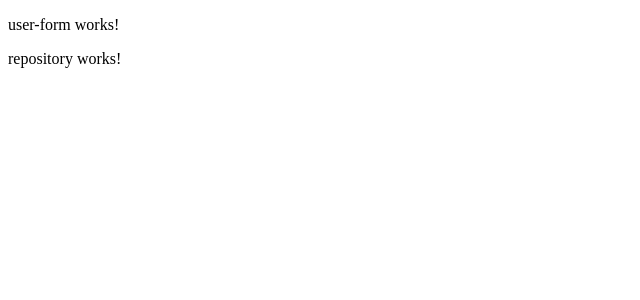
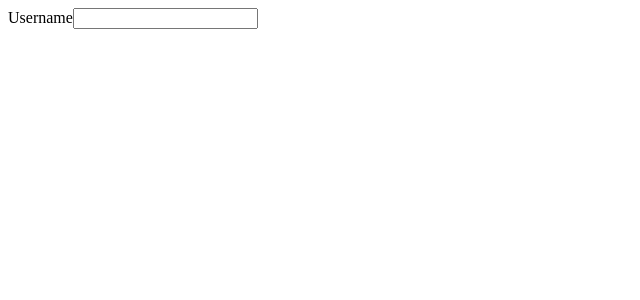
Before and after one commit to Mukabana/github-search, an Angular app: page / in a window 1280 px wide. Shown: the top 300 px of the page, without its empty margins (0-640 px from the left). Built offline with nearby package versions, Linux system fonts and the light colour scheme.

Commit message:
Add content to templates

```diff
--- a/src/app/app.module.ts
+++ b/src/app/app.module.ts
@@ -1,5 +1,6 @@
 import { BrowserModule } from '@angular/platform-browser';
 import { NgModule } from '@angular/core';
+import {FormsModule} from '@angular/forms';
 import {HttpClientModule} from '@angular/common/http';
 
 import { AppRoutingModule } from './app-routing.module';
@@ -16,6 +17,7 @@ import {RepositoryService} from './services/repository.service';
   ],
   imports: [
     BrowserModule,
+    FormsModule,
     HttpClientModule,
     AppRoutingModule
   ],
--- a/src/app/repository.ts
+++ b/src/app/repository.ts
@@ -1,2 +1,6 @@
 export class Repository {
+    public showDetails:boolean;
+    constructor(public id:number, public projectName:string, public description:string){
+      this.showDetails = false;
+    }
 }
--- a/src/app/repository/repository.component.html
+++ b/src/app/repository/repository.component.html
@@ -1,3 +1,12 @@
-<p>
-  repository works!
-</p>
+<div class="container">
+  <div class="row">
+    <div *ngFor='let repository of repositories'>
+      <ul>
+        <li>{{repository.projectName}} this project {{repository.description}}</li>
+      </ul>
+
+    </div>
+
+  </div>
+
+</div>
--- a/src/app/repository/repository.component.ts
+++ b/src/app/repository/repository.component.ts
@@ -1,4 +1,5 @@
 import { Component, OnInit } from '@angular/core';
+import {Repository} from '../repository';
 import {RepositoryService} from '../services/repository.service';
 
 
@@ -9,6 +10,7 @@ import {RepositoryService} from '../services/repository.service';
   styleUrls: ['./repository.component.css']
 })
 export class RepositoryComponent implements OnInit {
+  repositories=[]
 
   constructor() { }
 
--- a/src/app/user-form/user-form.component.html
+++ b/src/app/user-form/user-form.component.html
@@ -1,3 +1,16 @@
-<p>
-  user-form works!
-</p>
+<div class="container-fluid">
+  <div class="row">
+    <form (ngSubmit)='submitUsername()' #userForm='ngForm'>
+      <div class="form-group">
+        <label for="name">Username</label>
+        <input type="text" class="form-control" id="name" [(ngModel)]="newUser.userName" name="userName" #userName="ngModel" required>
+        <div [hidden]="userName.valid || userName.pristine" class="alert alert-danger">
+          <p>Please enter the user name</p>
+        </div>
+      </div>
+
+    </form>
+
+  </div>
+
+</div>
--- a/src/app/user-form/user-form.component.ts
+++ b/src/app/user-form/user-form.component.ts
@@ -1,4 +1,5 @@
-import { Component, OnInit } from '@angular/core';
+import { Component, OnInit, Output, EventEmitter } from '@angular/core';
+import {User} from '../user';
 
 @Component({
   selector: 'app-user-form',
@@ -7,6 +8,13 @@ import { Component, OnInit } from '@angular/core';
 })
 export class UserFormComponent implements OnInit {
 
+newUser=new User(0,"","","");
+@Output() addUser=new EventEmitter<User>();
+
+submitUsername(){
+  this.addUser.emit(this.newUser);
+}
+
   constructor() { }
 
   ngOnInit() {
--- a/src/app/user.ts
+++ b/src/app/user.ts
@@ -1,2 +1,6 @@
 export class User {
+  public showDetails:boolean;
+  constructor(public id:number, public userName:string, public firstName:string, public lastName:string){
+    this.showDetails = false;
+  }
 }
```
